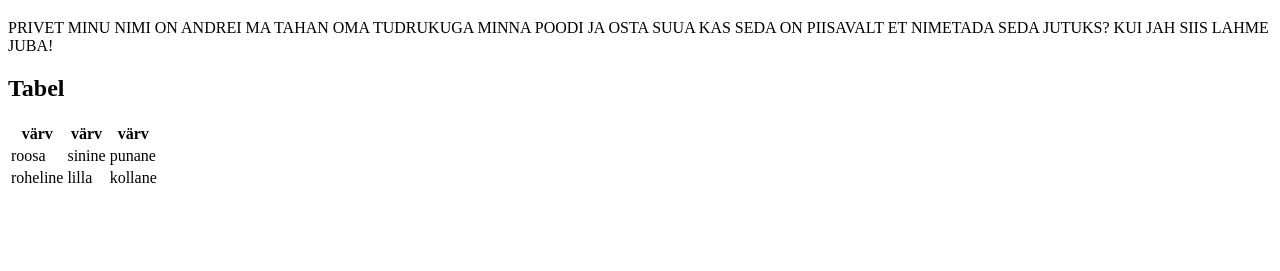
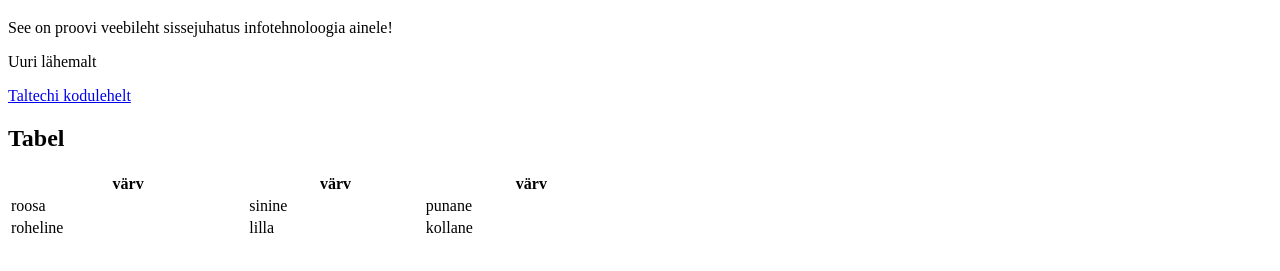
Before and after one commit to caruut/caruut.github.io, a plain HTML site: page index.html in a window 1280 px wide. Shown: the part 87-358 px from the top of the page. Drawn offline with Linux system fonts and the light colour scheme.

Commit message:
Update index.html

```diff
--- a/index.html
+++ b/index.html
@@ -6,12 +6,10 @@
   <body>
     <p>martiklinumber: 206141</p>
     <h1>Sissejuhatus infotehnoloogiasse</h1>
-    <p>PRIVET MINU NIMI ON ANDREI MA TAHAN
-    OMA TUDRUKUGA MINNA POODI JA OSTA SUUA
-    KAS SEDA ON PIISAVALT ET NIMETADA SEDA
-    JUTUKS? KUI JAH SIIS LAHME JUBA!</p>
+    <p>See on proovi veebileht sissejuhatus infotehnoloogia ainele!</p>
+    <p>Uuri lähemalt</p><a href="https://taltech.ee/">Taltechi kodulehelt</a>
     <h2>Tabel</h2>
-    <table>
+    <table style="width:50%">
       <tr>
         <th>värv</th>
         <th>värv</th>
```
